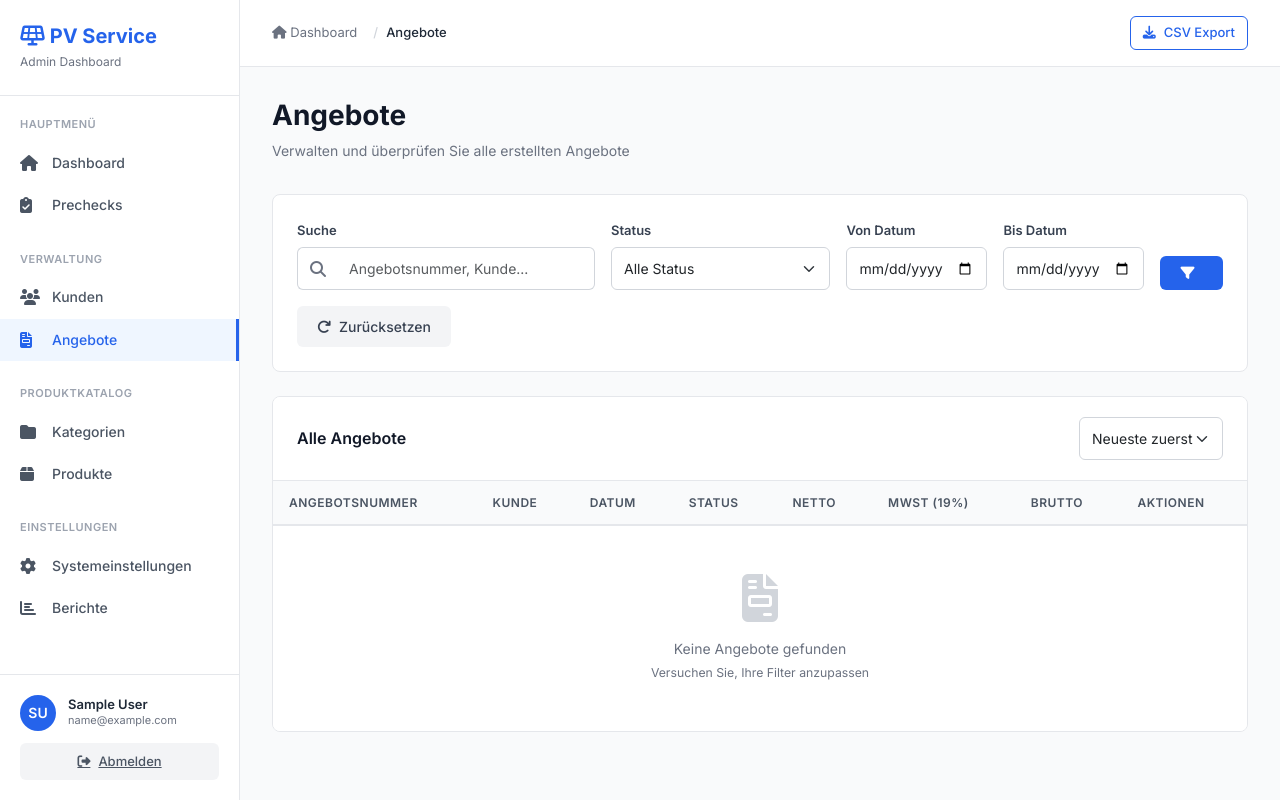
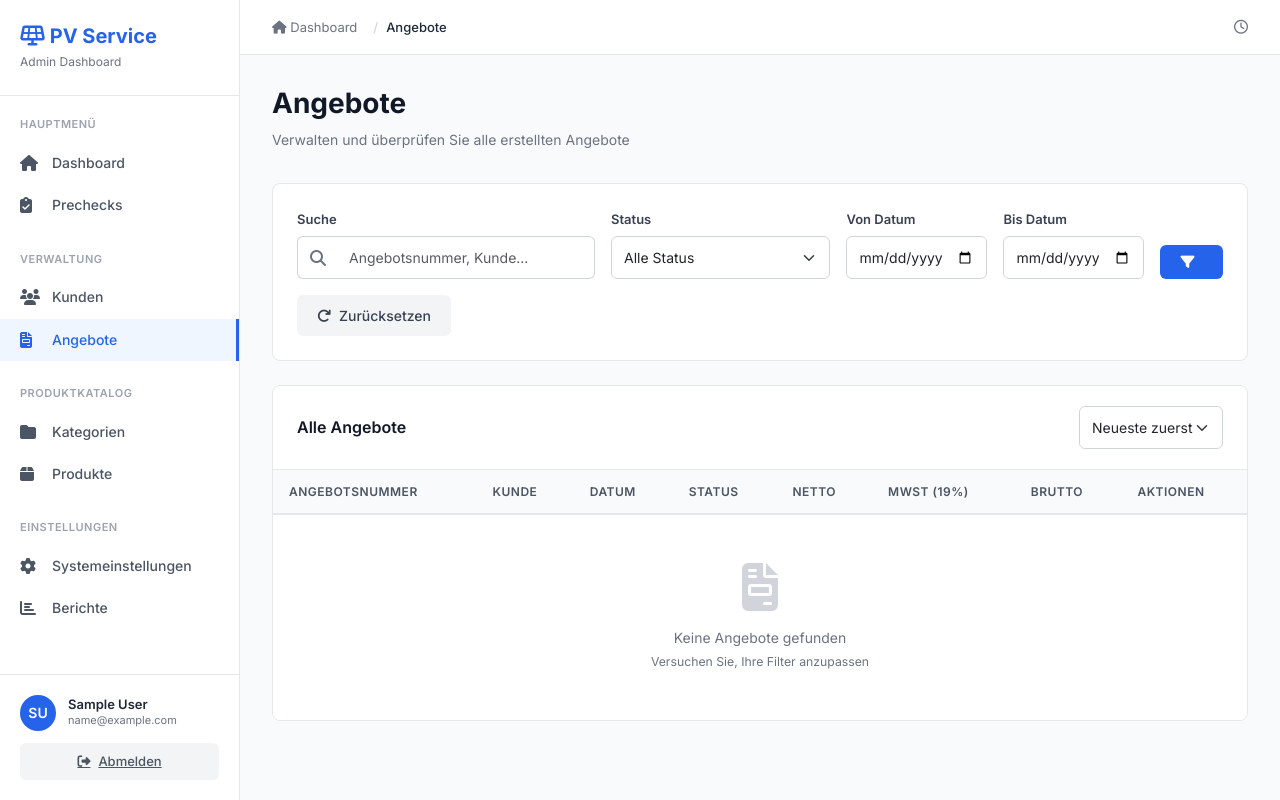
Before and after one commit to Elektriker-Edgar/PV-Projekt, a Django app: page /dashboard/quotes/ in a window 1280 px wide. Run offline with Django 4.2, Linux system fonts and the light colour scheme; the visitor is signed in with stand-in values (Sample User, id 1); data that the repository does not hold is empty.

Commit message:
seite angebote erstellt

```diff
--- a/templates/dashboard/quote_list.html
+++ b/templates/dashboard/quote_list.html
@@ -4,12 +4,6 @@
 
 {% block breadcrumbs %}
     <li class="breadcrumb-item active">Angebote</li>
-{% endblock %}
-
-{% block header_actions %}
-    <a href="{% url 'dashboard:quote_export' %}" class="btn btn-sm btn-outline-primary">
-        <i class="fas fa-download"></i> CSV Export
-    </a>
 {% endblock %}
 
 {% block content %}
@@ -190,7 +184,7 @@
                                        title="Details anzeigen">
                                         <i class="fas fa-eye"></i>
                                     </a>
-                                    <a href="{% url 'dashboard:quote_pdf' quote.id %}"
+                                    <a href="{% url 'quotes:quote_pdf' quote.quote_number %}"
                                        class="btn btn-sm btn-success"
                                        title="PDF herunterladen">
                                         <i class="fas fa-file-pdf"></i>
```
